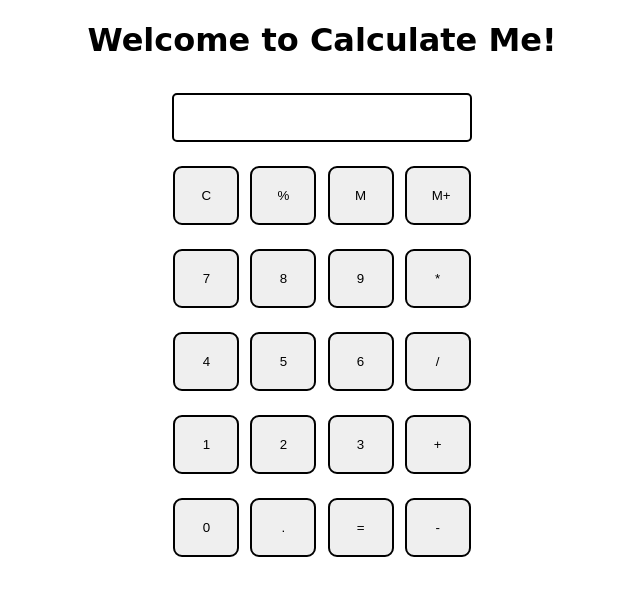
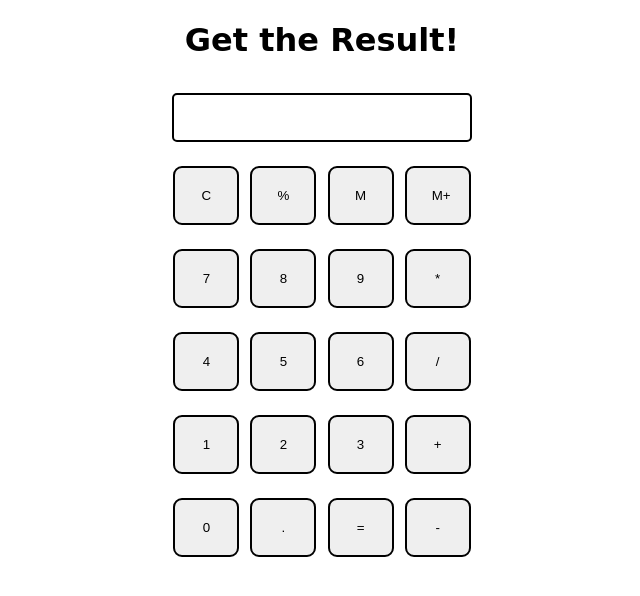
Before and after one commit to Ashish98th/Calculator, a plain HTML site: page index.html in a window 1280 px wide. Shown: the whole page, without its empty margins (326-966 px from the left). Drawn offline with Linux system fonts and the light colour scheme; a web font is replaced by a local one.

Commit message:
updated index file

```diff
--- a/index.html
+++ b/index.html
@@ -4,13 +4,13 @@
   <meta charset="UTF-8">
   <meta http-equiv="X-UA-Compatible" content="IE=edge">
   <meta name="viewport" content="width=device-width, initial-scale=1.0">
-  <title>Document</title>
+  <title>Web Calculator</title>
   <link rel="stylesheet" href="style.css">
   <link rel="stylesheet" href="utils.css">
 
 </head>
 <body>
-  <h1 class="text-center">Welcome to Calculate Me!</h1>
+  <h1 class="text-center">Get the Result!</h1>
 <div class="container items-center flex flex-col  mx-auto m-w " >
   <div class="row">
     <input type="text" class="input"/>
```
